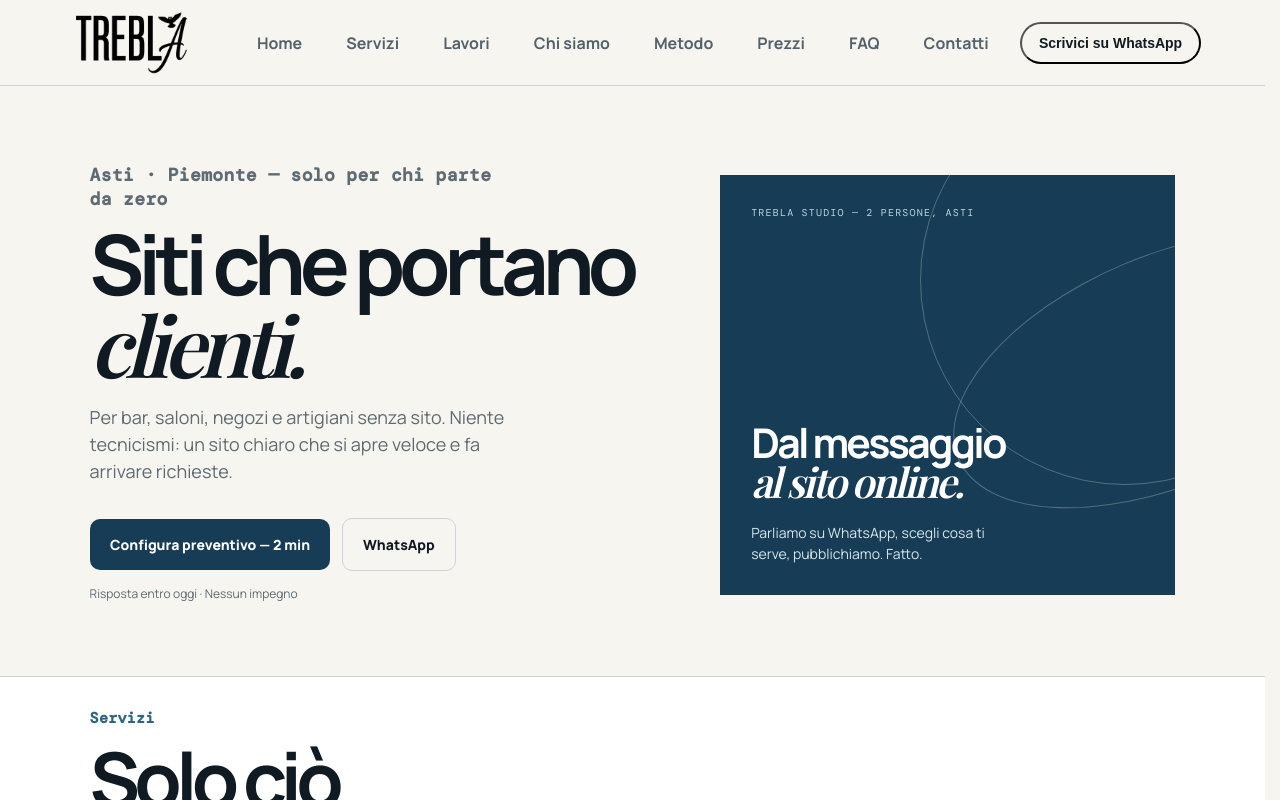
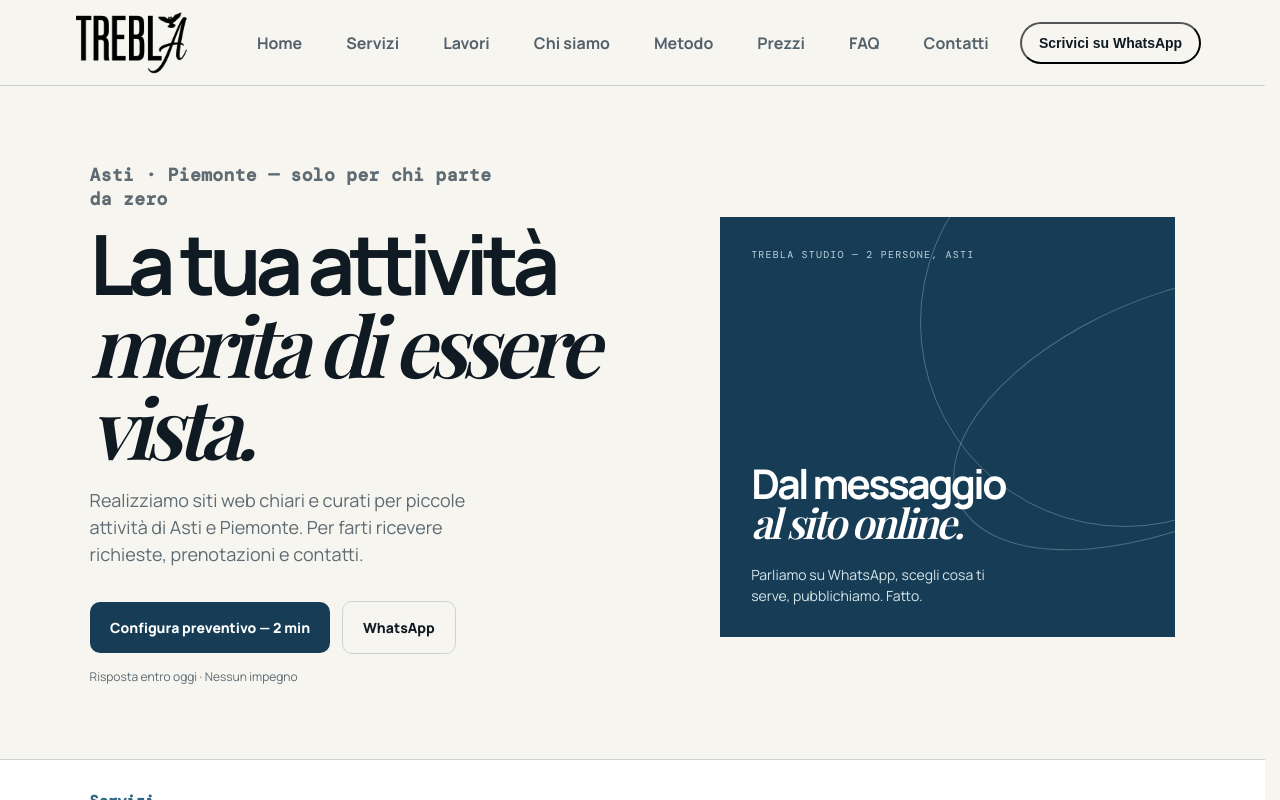
Before and after one commit to TREBLADEV72800/TreblaStudio, a Next.js app: page / in a window 1280 px wide. Shown: the top 800 px of the page. Built offline with nearby package versions, Linux system fonts and the light colour scheme; no server answers.

Commit message:
fix(home): ripristino titolo hero clue 'La tua attivita merita di essere vista.'

```diff
--- a/app/page.jsx
+++ b/app/page.jsx
@@ -10,12 +10,12 @@ export default function HomePage() {
   const whatsapp = '393518924471';
   return (
     <>
-      {/* HERO minimal */}
+      {/* HERO minimal — titolo clue mantenuto */}
       <section className="hero" style={{ minHeight: '480px', padding: '48px 7vw 40px' }}>
         <div className="hero-copy">
           <p className="section-label" style={{ marginBottom: '12px' }}>Asti · Piemonte — solo per chi parte da zero</p>
-          <h1 style={{ fontSize: 'clamp(48px, 6.5vw, 88px)' }}>Siti che portano<br /><em>clienti.</em></h1>
-          <p style={{ maxWidth: '420px', fontSize: '18px', marginTop: '18px' }}>Per bar, saloni, negozi e artigiani senza sito. Niente tecnicismi: un sito chiaro che si apre veloce e fa arrivare richieste.</p>
+          <h1 style={{ fontSize: 'clamp(48px, 6.5vw, 88px)' }}>La tua attività<br /><em>merita di essere vista.</em></h1>
+          <p style={{ maxWidth: '420px', fontSize: '18px', marginTop: '18px' }}>Realizziamo siti web chiari e curati per piccole attività di Asti e Piemonte. Per farti ricevere richieste, prenotazioni e contatti.</p>
           <div className="hero-actions" style={{ marginTop: '28px' }}>
             <Link className="button button-main" href="/preventivo">Configura preventivo — 2 min</Link>
             <a className="button button-quiet" href={`https://wa.me/${whatsapp}?text=${encodeURIComponent('Ciao Trebla! Vorrei un sito, parliamone')}`} target="_blank" rel="noopener noreferrer">WhatsApp</a>
```
